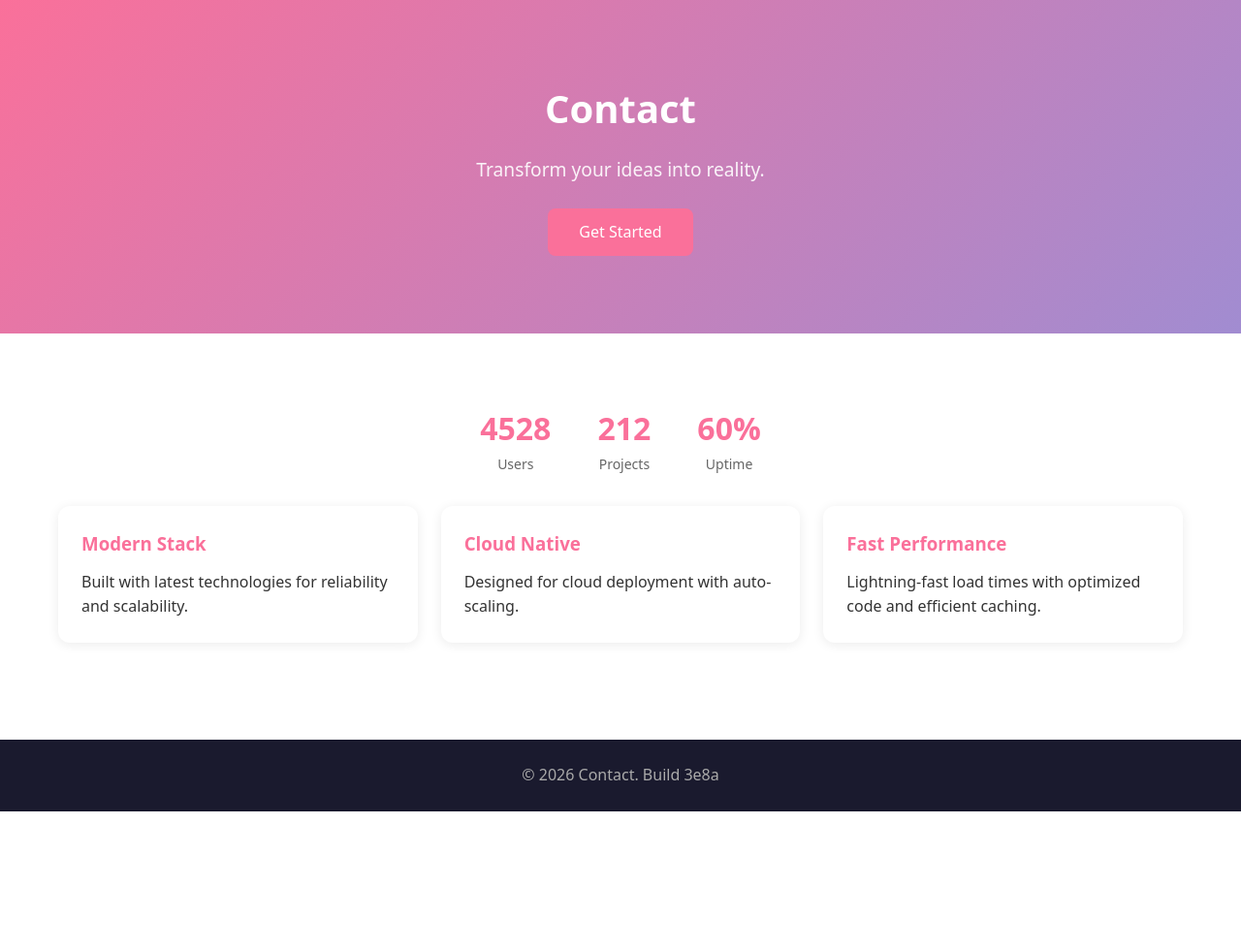
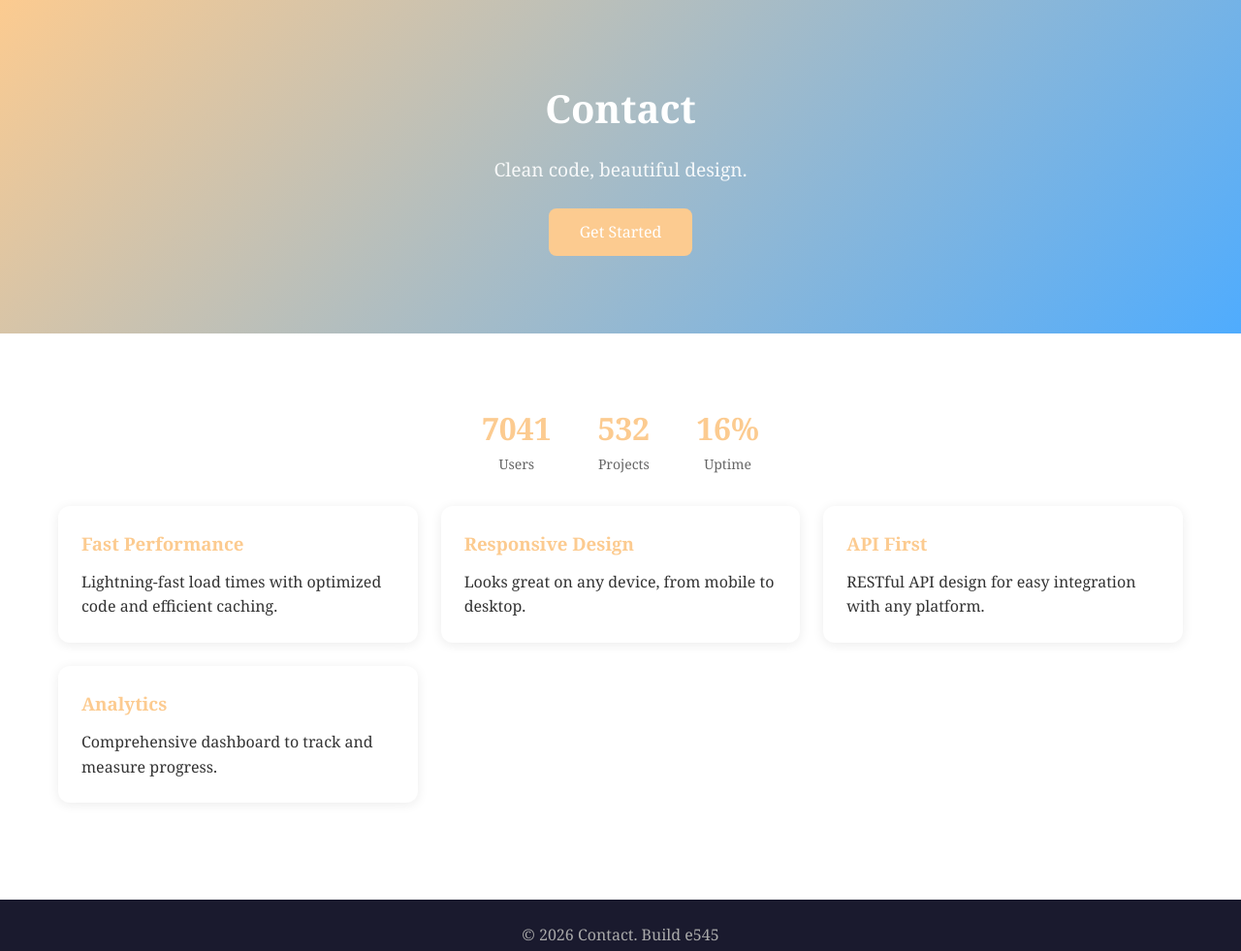
Before and after one commit to vothuyle148-rgb/starter-02d6b9, a plain HTML site: page index.html in a window 1280 px wide. Shown: the whole page at 97% size. Before the commit the page ends 837 px from the top, so only its background shows below. Drawn offline with Linux system fonts and the light colour scheme.

Commit message:
Add new page

```diff
--- a/index.html
+++ b/index.html
@@ -6,20 +6,20 @@
 	<title>Contact</title>
 	<style>
 		* { margin: 0; padding: 0; box-sizing: border-box; }
-		body { font-family: system-ui, -apple-system, sans-serif; line-height: 1.6; color: #333; }
-		.hero { background: linear-gradient(135deg, #fa709a, #a18cd1); color: #fff; padding: 80px 20px; text-align: center; }
+		body { font-family: Georgia, 'Times New Roman', Times, serif; line-height: 1.6; color: #333; }
+		.hero { background: linear-gradient(135deg, #fccb90, #4facfe); color: #fff; padding: 80px 20px; text-align: center; }
 		.hero h1 { font-size: 2.5rem; margin-bottom: 16px; }
 		.hero p { font-size: 1.2rem; opacity: .9; max-width: 600px; margin: 0 auto; }
 		.container { max-width: 1200px; margin: 0 auto; padding: 40px 20px; }
 		.grid { display: grid; grid-template-columns: repeat(auto-fit, minmax(280px, 1fr)); gap: 24px; margin-top: 32px; }
 		.card { background: #fff; border-radius: 12px; padding: 24px; box-shadow: 0 2px 12px rgba(0,0,0,.08); transition: transform .2s; }
 		.card:hover { transform: translateY(-4px); }
-		.card h3 { color: #fa709a; margin-bottom: 12px; }
-		.btn { display: inline-block; padding: 12px 32px; background: #fa709a; color: #fff; border: none; border-radius: 8px; font-size: 1rem; cursor: pointer; text-decoration: none; margin-top: 24px; }
+		.card h3 { color: #fccb90; margin-bottom: 12px; }
+		.btn { display: inline-block; padding: 12px 32px; background: #fccb90; color: #fff; border: none; border-radius: 8px; font-size: 1rem; cursor: pointer; text-decoration: none; margin-top: 24px; }
 		.btn:hover { opacity: .9; }
 		.stats { display: flex; justify-content: center; gap: 48px; margin-top: 32px; }
 		.stat { text-align: center; }
-		.stat-num { font-size: 2rem; font-weight: bold; color: #fa709a; }
+		.stat-num { font-size: 2rem; font-weight: bold; color: #fccb90; }
 		.stat-lbl { font-size: .875rem; color: #666; }
 		footer { background: #1a1a2e; color: #aaa; text-align: center; padding: 24px; margin-top: 60px; }
 	</style>
@@ -27,23 +27,24 @@
 <body>
 	<div class="hero">
 		<h1>Contact</h1>
-		<p>Transform your ideas into reality.</p>
+		<p>Clean code, beautiful design.</p>
 		<a href="#content" class="btn">Get Started</a>
 	</div>
 	<div class="container" id="content">
 		<div class="stats">
-			<div class="stat"><div class="stat-num">4528</div><div class="stat-lbl">Users</div></div>
-			<div class="stat"><div class="stat-num">212</div><div class="stat-lbl">Projects</div></div>
-			<div class="stat"><div class="stat-num">60%</div><div class="stat-lbl">Uptime</div></div>
+			<div class="stat"><div class="stat-num">7041</div><div class="stat-lbl">Users</div></div>
+			<div class="stat"><div class="stat-num">532</div><div class="stat-lbl">Projects</div></div>
+			<div class="stat"><div class="stat-num">16%</div><div class="stat-lbl">Uptime</div></div>
 		</div>
 		<div class="grid">
-			<div class="card"><h3>Modern Stack</h3><p>Built with latest technologies for reliability and scalability.</p></div>
-			<div class="card"><h3>Cloud Native</h3><p>Designed for cloud deployment with auto-scaling.</p></div>
 			<div class="card"><h3>Fast Performance</h3><p>Lightning-fast load times with optimized code and efficient caching.</p></div>
+			<div class="card"><h3>Responsive Design</h3><p>Looks great on any device, from mobile to desktop.</p></div>
+			<div class="card"><h3>API First</h3><p>RESTful API design for easy integration with any platform.</p></div>
+			<div class="card"><h3>Analytics</h3><p>Comprehensive dashboard to track and measure progress.</p></div>
 		</div>
 	</div>
 	<footer>
-		<p>&copy; 2026 Contact. Build 3e8a</p>
+		<p>&copy; 2026 Contact. Build e545</p>
 	</footer>
 </body>
 </html>
```
